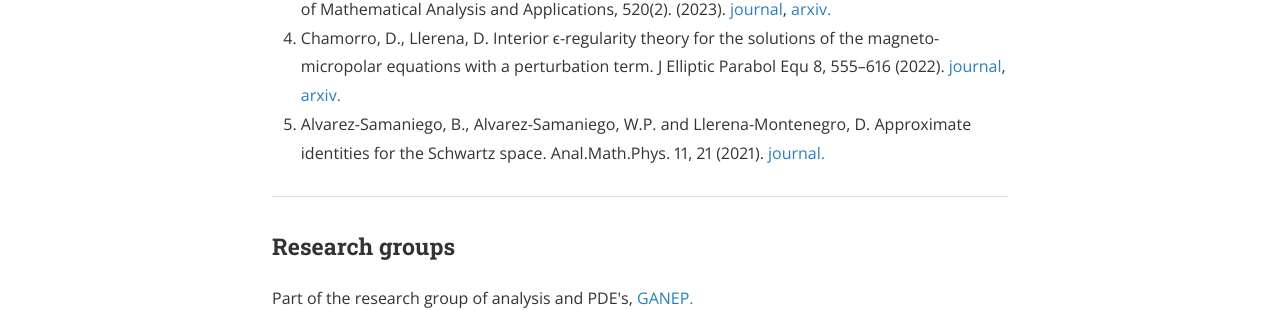
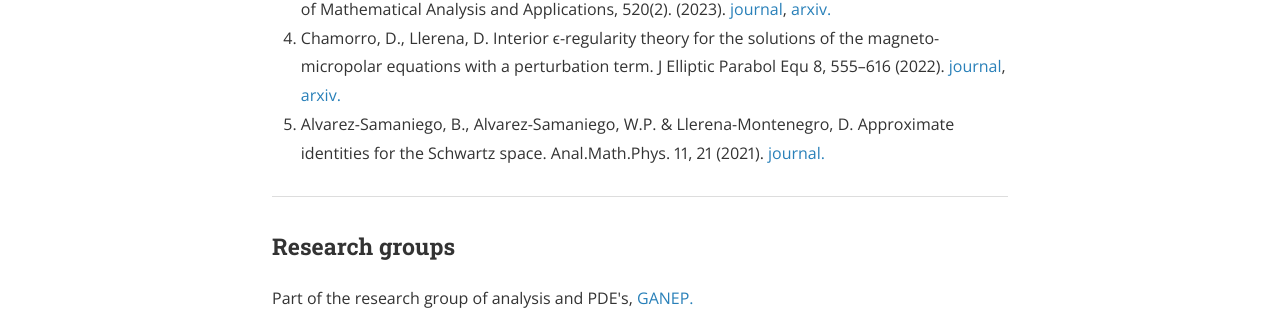
Before and after one commit to henrydavidllerena/page, a Jekyll site: the page built from 03_Research.md, in a window 1280 px wide and 1074 px high. Shown: the part 482-792 px from the top of the window. Built offline with Jekyll 4.4.1, drawn with Linux system fonts in a browser that asks for light colours; nearby versions of some CDN libraries.

Commit message:
Update 03_Research.md

```diff
--- a/03_Research.md
+++ b/03_Research.md
@@ -11,7 +11,7 @@ main_nav: true
   <li>Chamorro, D., Llerena, D. Partial suitable solutions for the micropolar equations and regularity properties.  (2023) Preprint.   <a href="https://arxiv.org/abs/2302.02675" title="arxiv">arxiv.</a></li>
   <li>Chamorro, D., Llerena, D. A crypto-regularity result for the micropolar fluids equations. Journal of Mathematical Analysis and Applications, 520(2). (2023). <a href="https://www.sciencedirect.com/science/article/abs/pii/S0022247X22009362" title="journal">journal</a>,  <a href="https://arxiv.org/abs/2206.00328" title="arxiv">arxiv.</a></li>
   <li> Chamorro, D., Llerena, D. Interior ϵ-regularity theory for the solutions of the magneto-micropolar equations with a perturbation term. J Elliptic Parabol Equ 8, 555–616 (2022).  <a href="https://link.springer.com/article/10.1007/s41808-022-00163-y" title="journal">journal</a>, <a href="https://arxiv.org/pdf/2111.06653.pdf" title="arxiv">arxiv.</a></li>
-  <li>Alvarez-Samaniego, B., Alvarez-Samaniego, W.P. and Llerena-Montenegro, D. Approximate identities for the Schwartz space. Anal.Math.Phys. 11, 21 (2021).  <a href="https://link.springer.com/article/10.1007/s13324-020-00456-2" title="journal">journal.</a></li>
+  <li>Alvarez-Samaniego, B., Alvarez-Samaniego, W.P. & Llerena-Montenegro, D. Approximate identities for the Schwartz space. Anal.Math.Phys. 11, 21 (2021).  <a href="https://link.springer.com/article/10.1007/s13324-020-00456-2" title="journal">journal.</a></li>
 </ol>
 
 <hr>
```
